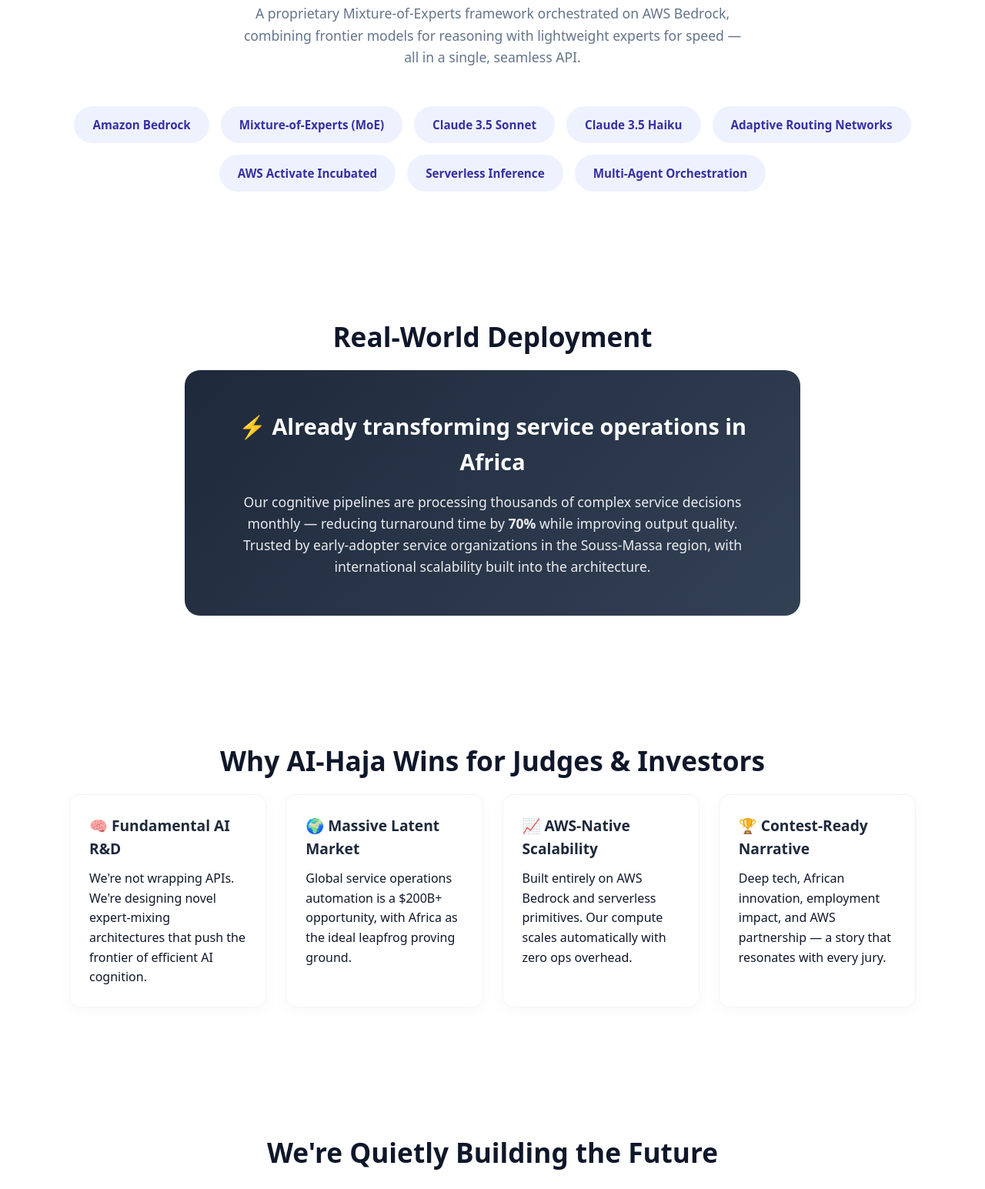
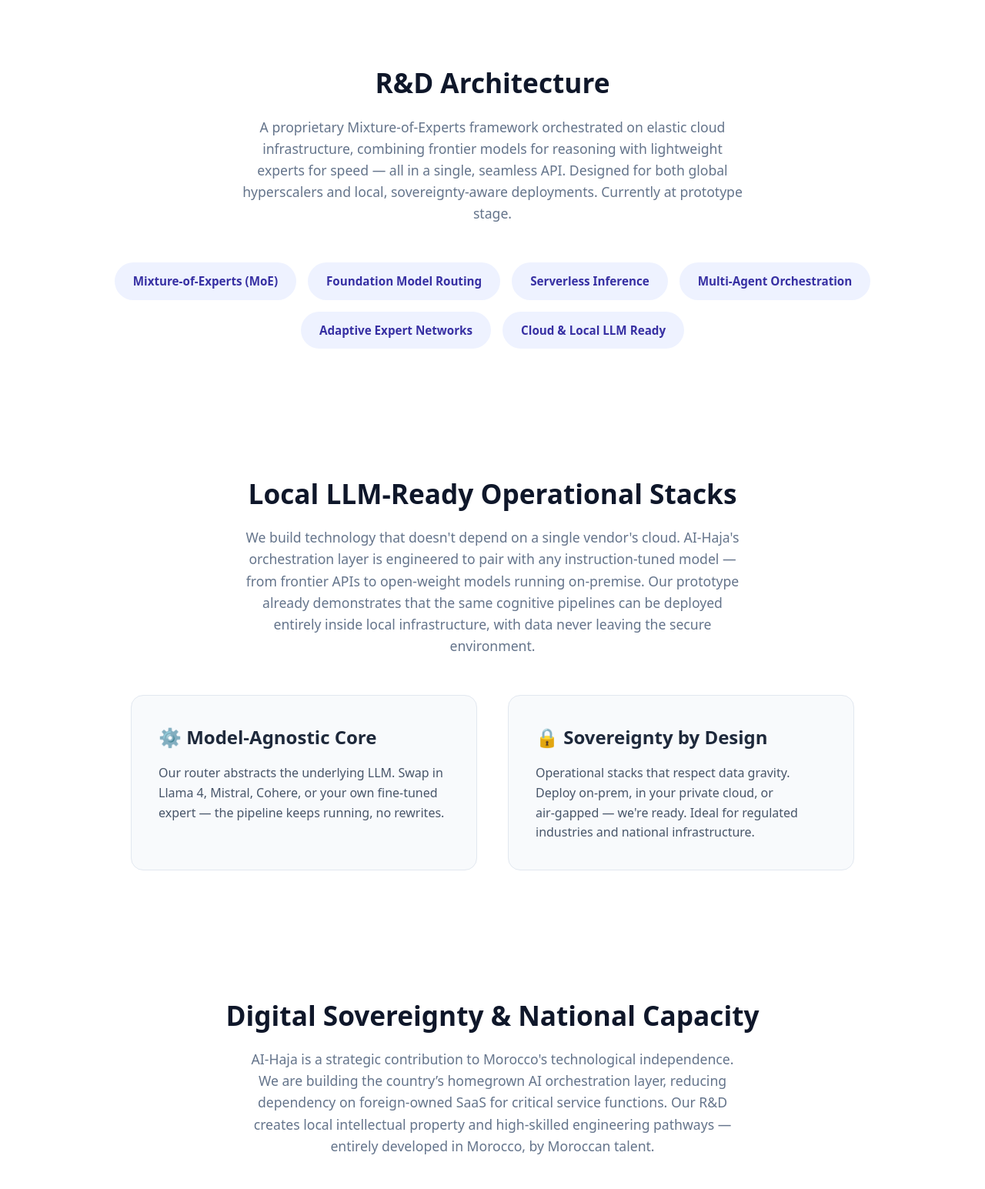
Before and after one commit to LaughingMongoose/AI-haja, a plain HTML site: page index.html in a window 1280 px wide. Shown: the part 1255-2800 px from the top of the page at 77% size. Drawn offline with Linux system fonts and the light colour scheme.

Commit message:
Update website content

```diff
--- a/index.html
+++ b/index.html
@@ -18,6 +18,7 @@
         .hero { padding: 100px 0 80px; text-align: center; }
         .hero h1 { font-size: 3.5rem; font-weight: 800; line-height: 1.15; background: linear-gradient(135deg, #2563eb, #9333ea); -webkit-background-clip: text; -webkit-text-fill-color: transparent; margin-bottom: 25px; }
         .hero p { font-size: 1.3rem; max-width: 750px; margin: 0 auto 35px; color: #475569; }
+        .hero .origin-tag { display: inline-block; background: #fef3c7; color: #92400e; padding: 6px 20px; border-radius: 50px; font-weight: 600; font-size: 0.9rem; margin-bottom: 20px; }
         .btn { display: inline-block; background: #2563eb; color: #fff; padding: 15px 40px; border-radius: 10px; text-decoration: none; font-weight: 600; font-size: 1rem; transition: 0.3s; box-shadow: 0 10px 25px -10px #2563eb; }
         .btn:hover { background: #1d4ed8; transform: translateY(-2px); }
         .section { padding: 80px 0; }
@@ -33,9 +34,6 @@
         .vision-box { background: linear-gradient(135deg, #1e293b, #334155); color: #fff; padding: 50px; border-radius: 20px; text-align: center; max-width: 800px; margin: 0 auto; }
         .vision-box h3 { font-size: 1.8rem; margin-bottom: 15px; }
         .vision-box p { opacity: 0.9; }
-        .grid-4 { display: grid; grid-template-columns: repeat(auto-fit, minmax(240px, 1fr)); gap: 25px; }
-        .reason-card { background: #fff; padding: 25px; border-radius: 14px; box-shadow: 0 5px 20px rgba(0,0,0,0.03); border: 1px solid #f1f5f9; }
-        .reason-card h4 { font-size: 1.2rem; margin-bottom: 10px; color: #1e293b; }
         footer { background: #0f172a; color: #94a3b8; padding: 30px 0; text-align: center; font-size: 0.9rem; }
     </style>
 </head>
@@ -48,16 +46,16 @@
     <nav>
         <a href="#about">Vision</a>
         <a href="#tech">R&D</a>
-        <a href="#traction">Impact</a>
-        <a href="#contest">Edge</a>
-        <a href="#contact">Connect</a>
+        <a href="#stacks">Stacks</a>
+        <a href="#sovereignty">Sovereignty</a>
     </nav>
 </header>
 
 <section class="hero container">
+    <div class="origin-tag">🇲🇦 Born in Morocco · Engineered for Global Scale</div>
     <h1>Autonomous Service Orchestration<br>Powered by Mixture‑of‑Experts AI</h1>
-    <p>AI‑Haja is an AI R&D lab building foundation models for applied service operations. We automate complex cognitive workflows that traditionally required expert human judgement — across staffing, logistics, and beyond. Born in Morocco, engineered for global scale.</p>
-    <a href="#contact" class="btn">Partner with R&D →</a>
+    <p>AI‑Haja is a Moroccan AI R&D lab developing foundation technology for autonomous service operations. Our prototype cognitive pipelines are demonstrating the feasibility of automating complex expert workflows — from intelligent document generation to multi‑step decision support — using a proprietary Mixture‑of‑Experts architecture. We are in active prototyping, preparing the ground for early field validation.</p>
+    <a href="#stacks" class="btn">Explore the Stack →</a>
 </section>
 
 <section id="about" class="container section">
@@ -69,65 +67,51 @@
         </div>
         <div class="card">
             <h3>🟢 Cognitive Pipelines, Not Bots</h3>
-            <p>We're building multi‑agent AI systems that reason over unstructured data and produce actionable service outputs — in seconds. It's not a chatbot. It's an autonomous service workforce.</p>
+            <p>We're prototyping multi‑agent AI systems that reason over unstructured data and produce actionable service outputs — in seconds. It's not a chatbot. It's an autonomous service workforce, still in the lab.</p>
         </div>
     </div>
 </section>
 
 <section id="tech" class="container section">
     <h2>R&D Architecture</h2>
-    <p class="subhead">A proprietary Mixture‑of‑Experts framework orchestrated on AWS Bedrock, combining frontier models for reasoning with lightweight experts for speed — all in a single, seamless API.</p>
+    <p class="subhead">A proprietary Mixture‑of‑Experts framework orchestrated on elastic cloud infrastructure, combining frontier models for reasoning with lightweight experts for speed — all in a single, seamless API. Designed for both global hyperscalers and local, sovereignty‑aware deployments. Currently at prototype stage.</p>
     <div class="badge-cloud">
-        <span class="badge">Amazon Bedrock</span>
         <span class="badge">Mixture‑of‑Experts (MoE)</span>
-        <span class="badge">Claude 3.5 Sonnet</span>
-        <span class="badge">Claude 3.5 Haiku</span>
-        <span class="badge">Adaptive Routing Networks</span>
-        <span class="badge">AWS Activate Incubated</span>
+        <span class="badge">Foundation Model Routing</span>
         <span class="badge">Serverless Inference</span>
         <span class="badge">Multi‑Agent Orchestration</span>
+        <span class="badge">Adaptive Expert Networks</span>
+        <span class="badge">Cloud & Local LLM Ready</span>
     </div>
 </section>
 
-<section id="traction" class="container section">
-    <h2>Real‑World Deployment</h2>
-    <div class="vision-box">
-        <h3>⚡ Already transforming service operations in Africa</h3>
-        <p style="font-size: 1.1rem;">Our cognitive pipelines are processing thousands of complex service decisions monthly — reducing turnaround time by <strong>70%</strong> while improving output quality. Trusted by early‑adopter service organizations in the Souss‑Massa region, with international scalability built into the architecture.</p>
-    </div>
-</section>
-
-<section id="contest" class="container section">
-    <h2>Why AI‑Haja Wins for Judges & Investors</h2>
-    <div class="grid-4">
-        <div class="reason-card">
-            <h4>🧠 Fundamental AI R&D</h4>
-            <p>We're not wrapping APIs. We're designing novel expert‑mixing architectures that push the frontier of efficient AI cognition.</p>
+<section id="stacks" class="container section">
+    <h2>Local LLM‑Ready Operational Stacks</h2>
+    <p class="subhead">We build technology that doesn't depend on a single vendor's cloud. AI‑Haja's orchestration layer is engineered to pair with any instruction‑tuned model — from frontier APIs to open‑weight models running on‑premise. Our prototype already demonstrates that the same cognitive pipelines can be deployed entirely inside local infrastructure, with data never leaving the secure environment.</p>
+    <div class="grid-2" style="margin-top: 40px;">
+        <div class="card">
+            <h3>⚙️ Model‑Agnostic Core</h3>
+            <p>Our router abstracts the underlying LLM. Swap in Llama 4, Mistral, Cohere, or your own fine‑tuned expert — the pipeline keeps running, no rewrites.</p>
         </div>
-        <div class="reason-card">
-            <h4>🌍 Massive Latent Market</h4>
-            <p>Global service operations automation is a $200B+ opportunity, with Africa as the ideal leapfrog proving ground.</p>
-        </div>
-        <div class="reason-card">
-            <h4>📈 AWS‑Native Scalability</h4>
-            <p>Built entirely on AWS Bedrock and serverless primitives. Our compute scales automatically with zero ops overhead.</p>
-        </div>
-        <div class="reason-card">
-            <h4>🏆 Contest‑Ready Narrative</h4>
-            <p>Deep tech, African innovation, employment impact, and AWS partnership — a story that resonates with every jury.</p>
+        <div class="card">
+            <h3>🔒 Sovereignty by Design</h3>
+            <p>Operational stacks that respect data gravity. Deploy on‑prem, in your private cloud, or air‑gapped — we're ready. Ideal for regulated industries and national infrastructure.</p>
         </div>
     </div>
 </section>
 
-<section id="contact" class="container section" style="text-align: center;">
-    <h2>We're Quietly Building the Future</h2>
-    <p class="subhead">AWS credits accelerate our compute. Contest funding accelerates our roadmap. If you're evaluating AI‑Haja for a grant, credit program, or partnership — let's connect.</p>
-    <p style="margin-top: 30px; font-weight: 600; color: #2563eb;">research@ai-haja.com</p>
+<section id="sovereignty" class="container section">
+    <h2>Digital Sovereignty & National Capacity</h2>
+    <p class="subhead">AI‑Haja is a strategic contribution to Morocco's technological independence. We are building the country’s homegrown AI orchestration layer, reducing dependency on foreign‑owned SaaS for critical service functions. Our R&D creates local intellectual property and high‑skilled engineering pathways — entirely developed in Morocco, by Moroccan talent.</p>
+    <div class="vision-box" style="margin-top: 40px;">
+        <h3>🏛️ Local IP, Global Ambition</h3>
+        <p style="font-size: 1.1rem;">We retain full ownership of our core orchestration engine. Every line of code is written in Morocco. This is a sovereign, export‑ready AI product company in the making — not a reseller, not a wrapper. Prototyping today, powering critical services tomorrow.</p>
+    </div>
 </section>
 
 <footer>
     <div class="container">
-        <p>© 2026 AI‑Haja R&D. Autonomous Service Operations for the Next Billion.</p>
+        <p>© 2026 AI‑Haja R&D. Moroccan Innovation, Global Impact.</p>
     </div>
 </footer>
 
```
